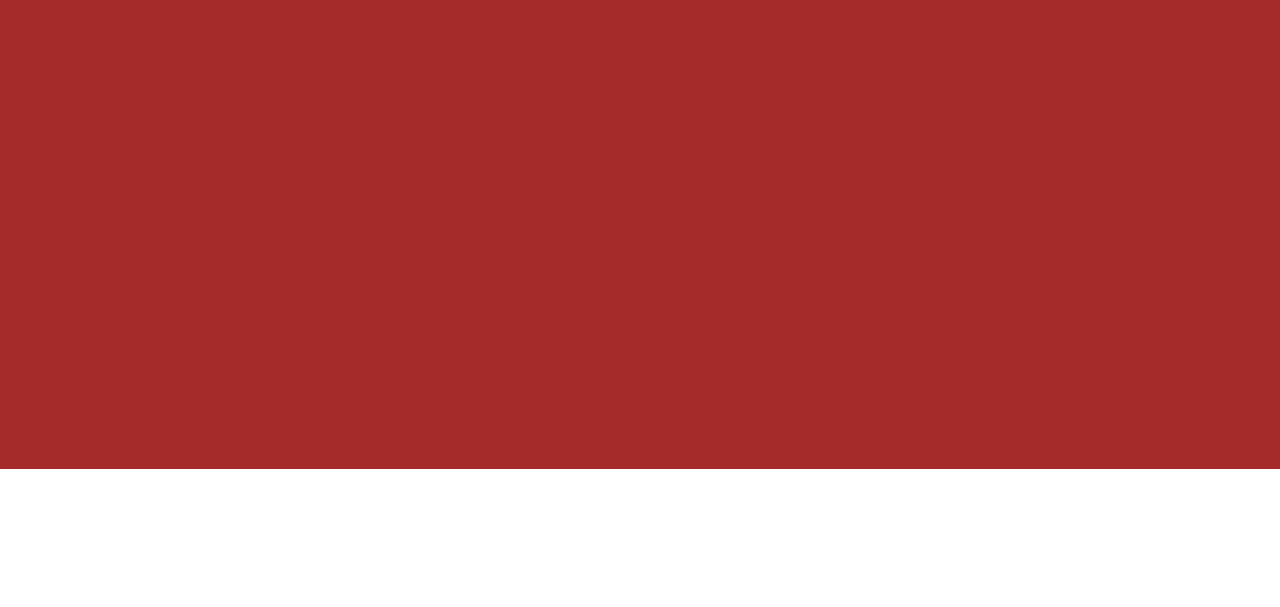
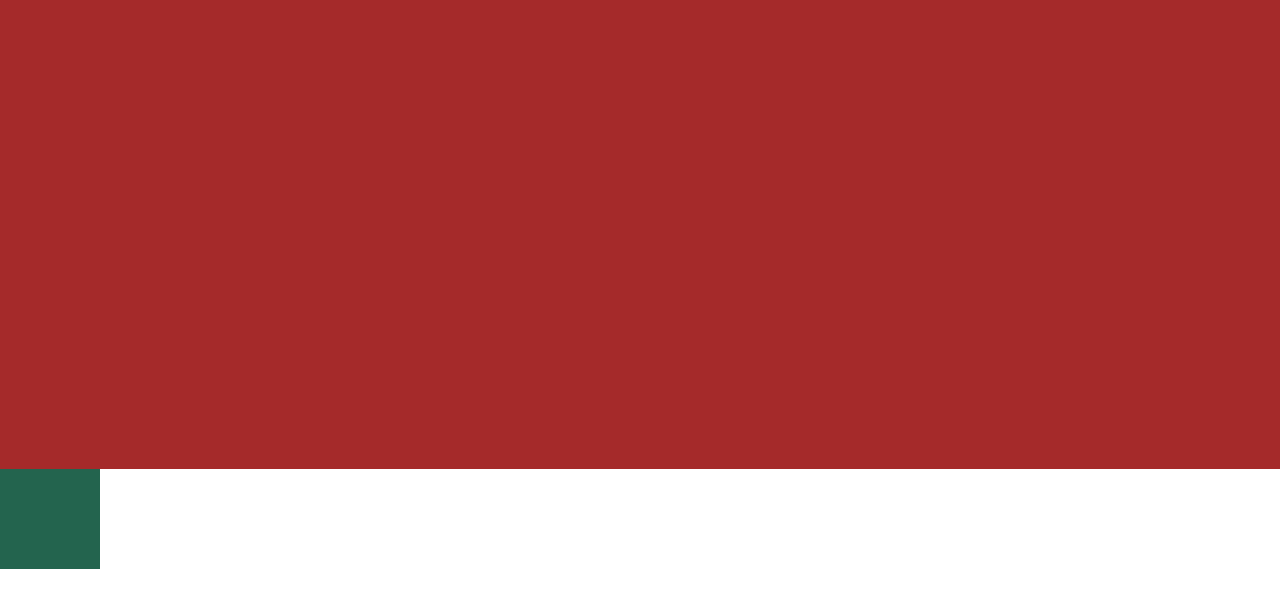
Before and after one commit to mohdfaizanmalik/css-assignment, a plain HTML site: page index.html in a window 1280 px wide. Shown: the part 91-698 px from the top of the page. Drawn offline with Linux system fonts and the light colour scheme.

Commit message:
css changh

```diff
--- a/index.html
+++ b/index.html
@@ -30,6 +30,9 @@
                         <div class="text">
                                 <h2>welcom to my webpage</h2>
                         </div>
+                        <div class="box">
+
+                        </div>
                      </div>
           </div>
 </body>
--- a/style.css
+++ b/style.css
@@ -39,7 +39,12 @@ body{
           background-color: brown;
 }
 .text h2{
-          margin-left: 10px;
+         height: 500px;
+         width: 50%;
 
-          text-transform: uppercase;
 }
+.box{
+          height: 100px;
+          width: 100px;
+          background-color: rgb(35, 100, 78);
+}
```
